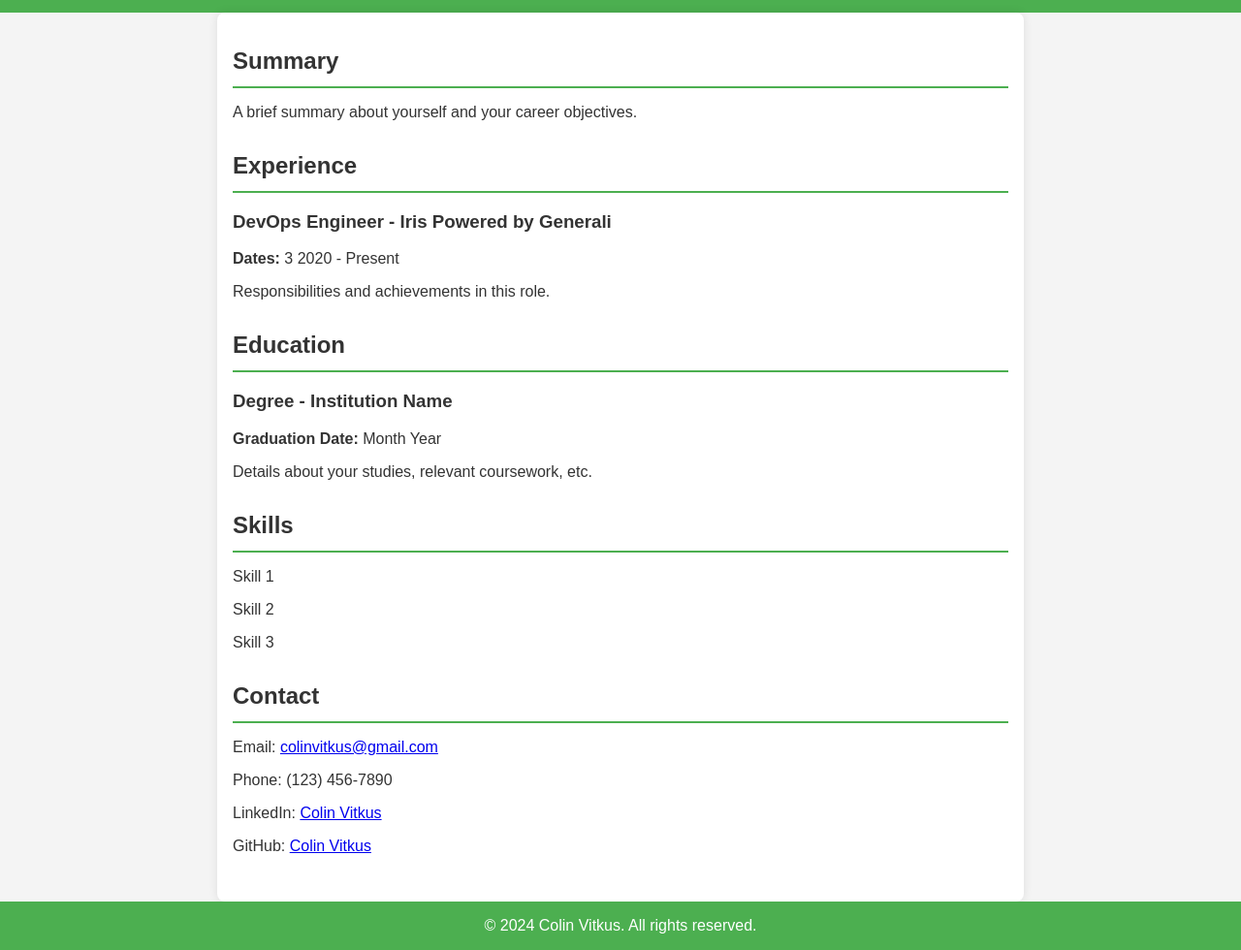
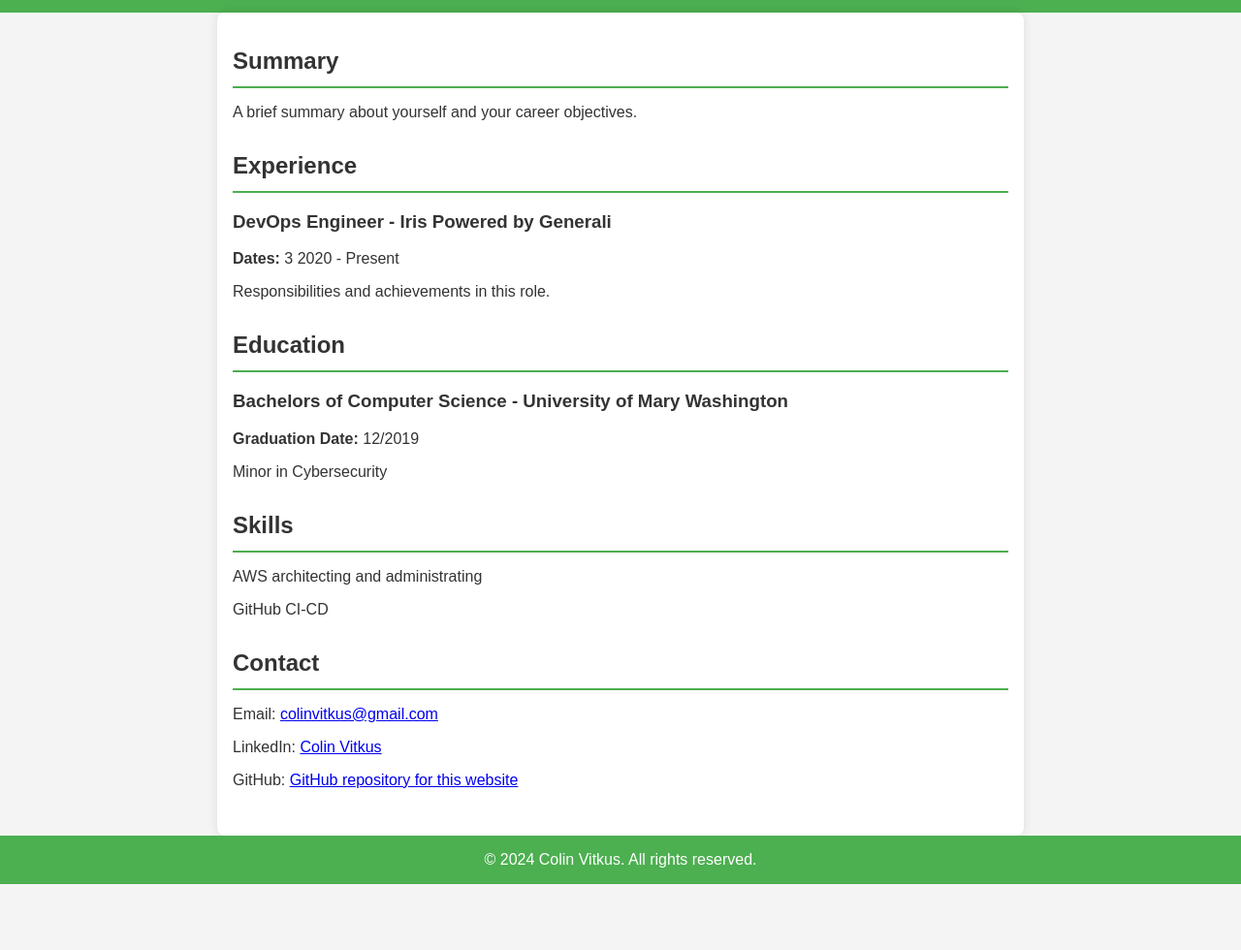
Before and after one commit to Colin-Vitkus/resume-website, a plain HTML site: page front-end/index.html in a window 1280 px wide. Shown: the part 78-1058 px from the top of the page at 97% size. After the commit the page ends 990 px from the top, so only its background shows below. Drawn offline with Linux system fonts and the light colour scheme.

Commit message:
* Added deploy for css and invalidate cloudfront * Added more info to index.html

```diff
--- a/front-end/index.html
+++ b/front-end/index.html
@@ -24,35 +24,30 @@
                 <p><strong>Dates:</strong> 3 2020 - Present</p>
                 <p>Responsibilities and achievements in this role.</p>
             </li>
-            <!-- Repeat for additional jobs -->
         </ul>
     </section>
     <section id="education">
         <h2>Education</h2>
         <ul>
             <li>
-                <h3>Degree - Institution Name</h3>
-                <p><strong>Graduation Date:</strong> Month Year</p>
-                <p>Details about your studies, relevant coursework, etc.</p>
+                <h3>Bachelors of Computer Science - University of Mary Washington</h3>
+                <p><strong>Graduation Date:</strong> 12/2019</p>
+                <p>Minor in Cybersecurity</p>
             </li>
-            <!-- Repeat for additional degrees -->
         </ul>
     </section>
     <section id="skills">
         <h2>Skills</h2>
         <ul>
-            <li>Skill 1</li>
-            <li>Skill 2</li>
-            <li>Skill 3</li>
-            <!-- Add more skills as needed -->
+            <li>AWS architecting and administrating</li>
+            <li>GitHub CI-CD</li>
         </ul>
     </section>
     <section id="contact">
         <h2>Contact</h2>
         <p>Email: <a href="mailto:colinvitkus@gmail.com">colinvitkus@gmail.com</a></p>
-        <p>Phone: (123) 456-7890</p>
         <p>LinkedIn: <a href="https://www.linkedin.com/in/colin-vitkus" target="_blank">Colin Vitkus</a></p>
-        <p>GitHub: <a href="https://github.com/Cvitkus" target="_blank">Colin Vitkus</a></p>
+        <p>GitHub: <a href="https://github.com/orgs/Colin-Vitkus/repositories" target="_blank">GitHub repository for this website</a></p>
     </section>
 </main>
 <footer>
```
Also changed, not shown: 1 other file.
